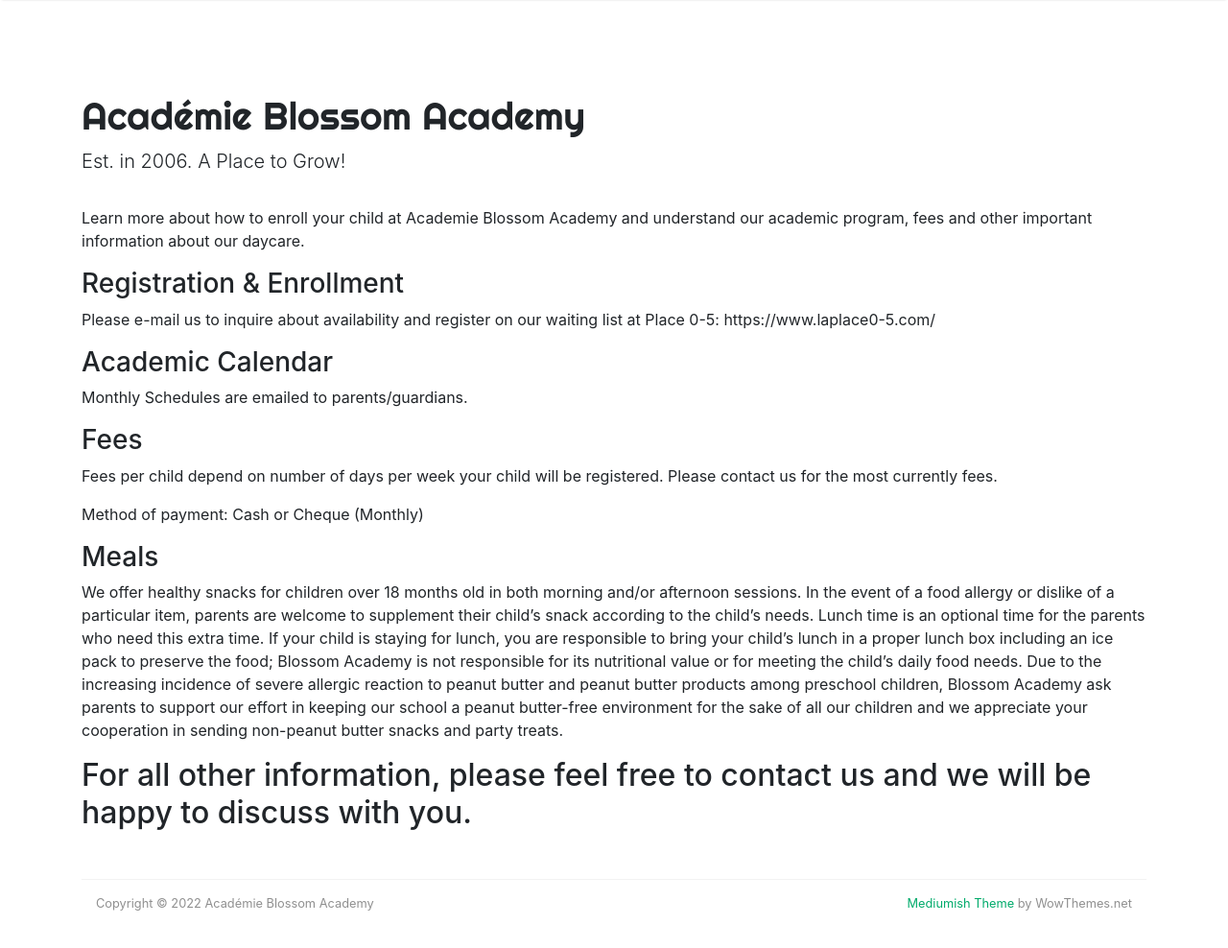
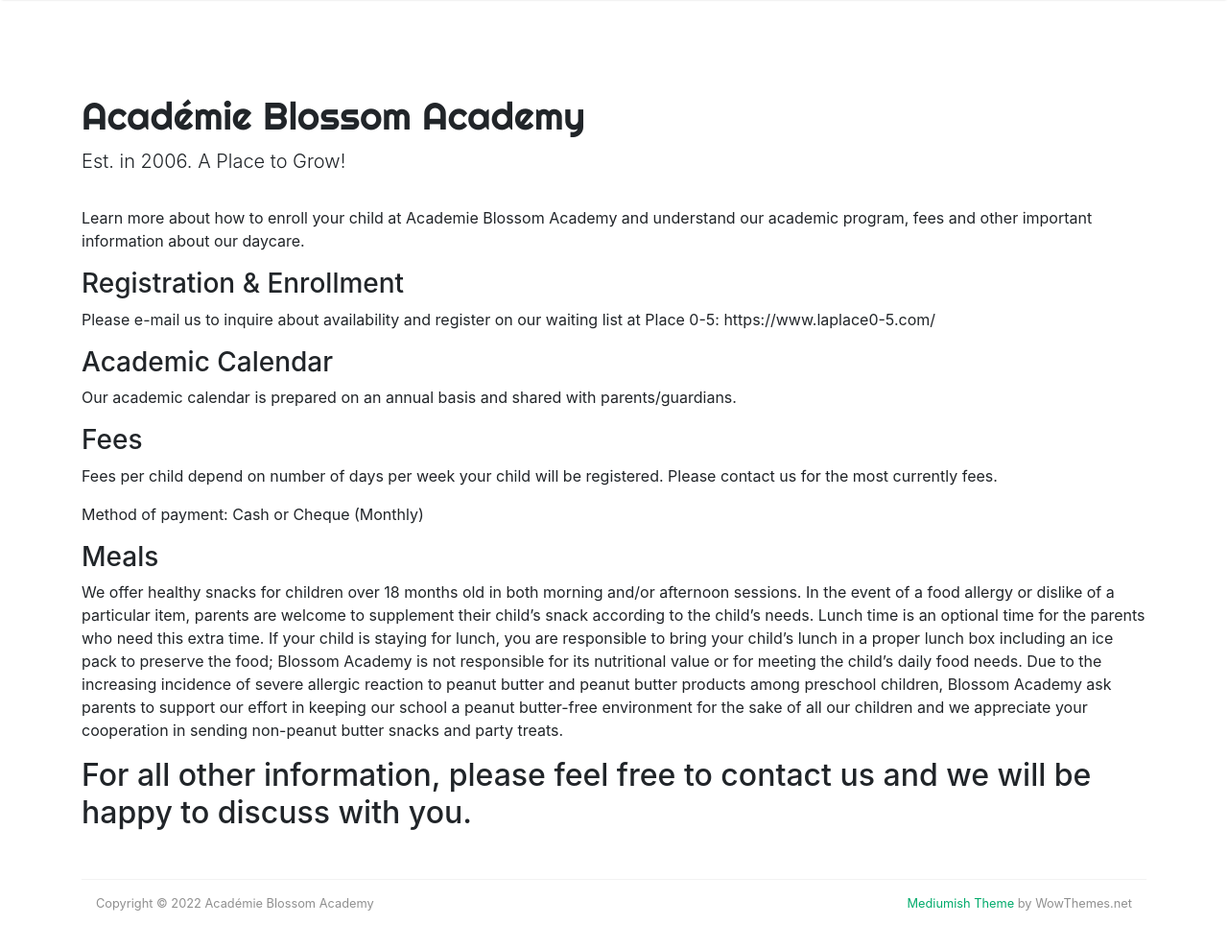
Before and after one commit to blossomacademyca/site-blossomacademy, a Jekyll site: the page built from enrollment_information.md, in a window 1280 px wide and 1025 px high. Shown: the top 988 px of the window at 96% size. Built offline with Jekyll 4.4.1, drawn with Linux system fonts in a browser that asks for light colours; nearby versions of some CDN libraries; comment, search, counter and statistics services are not loaded.

Commit message:
Update enrollment_information.md

```diff
--- a/enrollment_information.md
+++ b/enrollment_information.md
@@ -10,7 +10,7 @@
 
 ### Academic Calendar
 
-Monthly Schedules are emailed to parents/guardians.
+Our academic calendar is prepared on an annual basis and shared with parents/guardians.
 
 ### Fees
 
```
